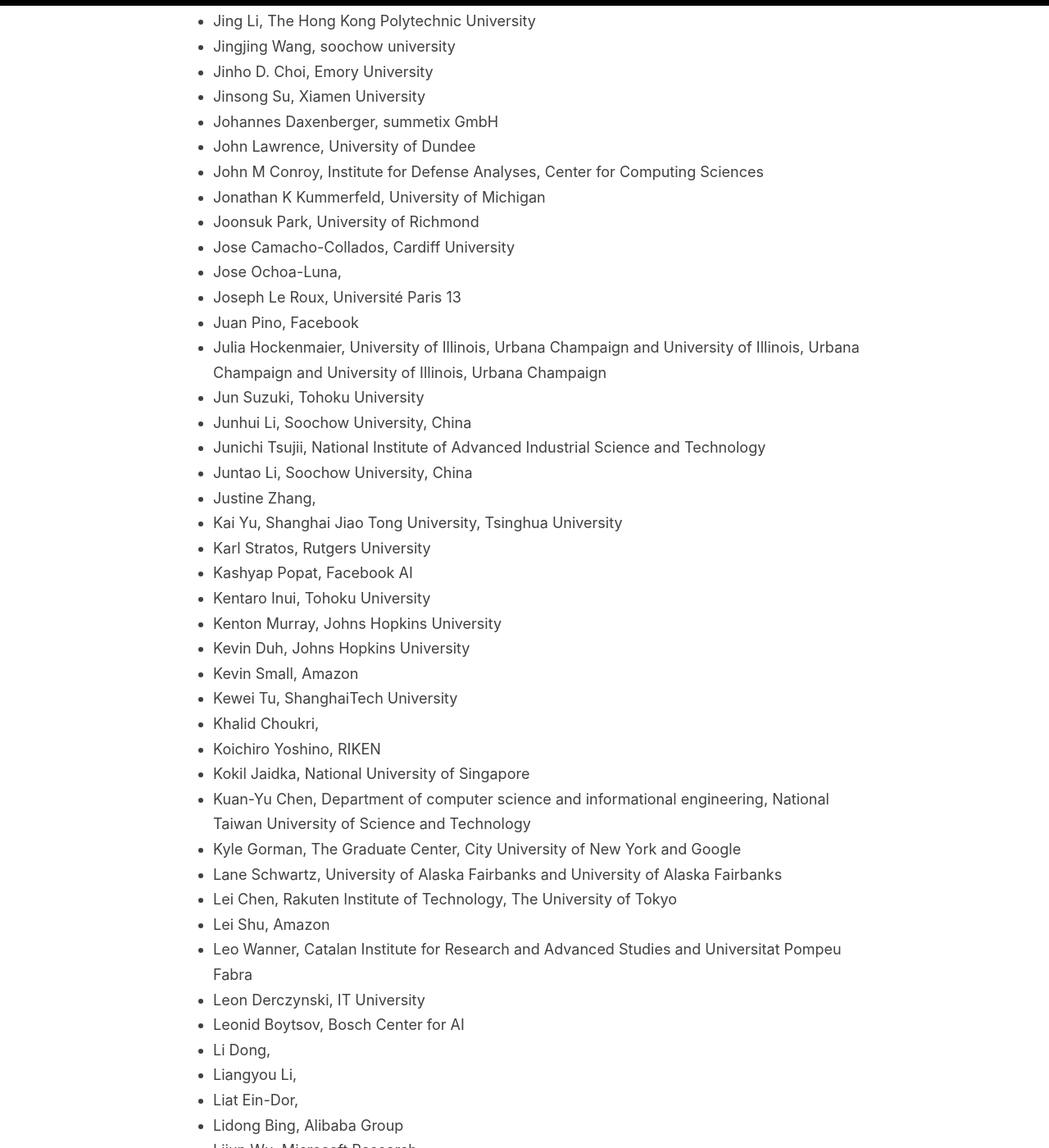
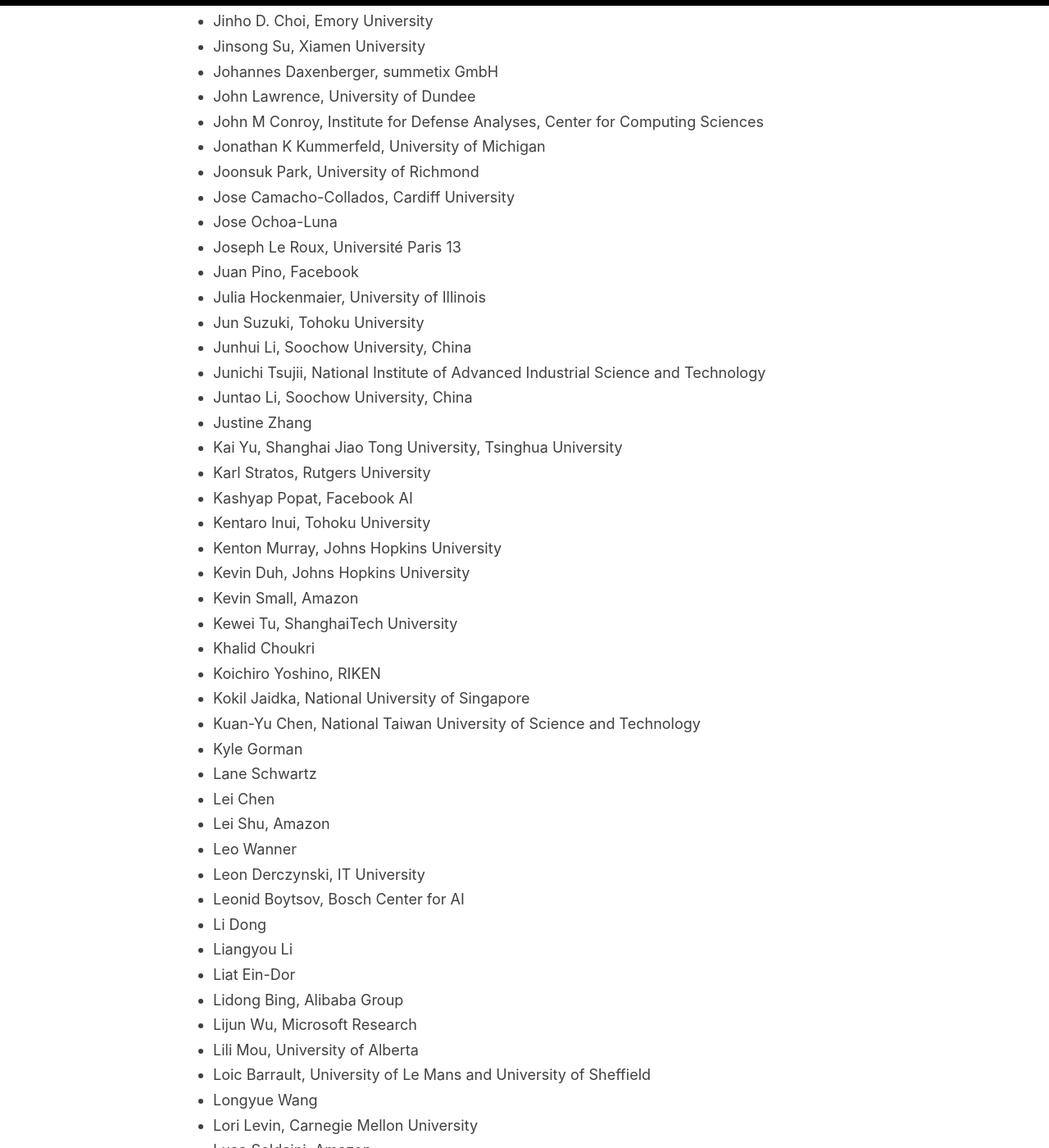
Before and after one commit to amitmerchant1990/reverie, a Jekyll site: the page built from people.md, in a window 1280 px wide and 1400 px high, scrolled down 5399 px. Shown: the whole window at 82% size. Built offline with Jekyll 4.4.1, drawn with Linux system fonts in a browser that asks for light colours; some of the changed text lies outside the part shown.

Commit message:
Update people.md

```diff
--- a/people.md
+++ b/people.md
@@ -52,19 +52,19 @@
 ## Action Editors
 
 - Alan Akbik, Humboldt Universität Berlin
-- Alborz Geramifard,
+- Alborz Geramifard
 - Alessandro Lenci, University of Pisa
 - Alexandra Birch, University of Edinburgh
 - Ali Basirat, Linköping University
 - Alice Oh, Korea Advanced Institute of Science and Technology
-- Alina Wróblewska,
-- Alla Rozovskaya,
+- Alina Wróblewska
+- Alla Rozovskaya
 - Allyson Ettinger, University of Chicago
-- Alon Jacovi,
+- Alon Jacovi
 - Amalia Todirascu, Université de Strasbourg
 - Amine Trabelsi, Lakehead University
 - Amrith Krishna, University of Cambridge
-- Andrea Madotto,
+- Andrea Madotto
 - Andrew Caines, University of Cambridge
 - Andrew Cattle, Amazon
 - Angel X Chang, Simon Fraser University
@@ -82,7 +82,7 @@
 - Attapol Rutherford, Chulalongkorn University
 - Baotian Hu, Harbin Institute of Technology, Shenzhen
 - Barry Devereux, Queen's University Belfast
-- Bei Shi,
+- Bei Shi
 - Boxing Chen, Alibaba Group
 - Brendan O'Connor, University of Massachusetts, Amherst
 - Bruno Martins, InstituInstituto Superior Técnico
@@ -96,12 +96,12 @@
 - Chris Brew, LivePerson
 - Christian Hardmeier, IT University of Copenhagen and Uppsala University
 - Colin Cherry, Google
-- Colin Raffel,
+- Colin Raffel
 - Constantine Lignos, Brandeis University
-- Cornelia Caragea, University of Illinois, Chicago and Kansas State University and University of North Texas, Denton
+- Cornelia Caragea
 - Courtney Napoles, Grammarly
 - Craig MacDonald, University of Glasgow
-- Daichi Mochihashi,
+- Daichi Mochihashi
 - Daisuke Kawahara, Waseda University
 - Daniel Beck, University of Melbourne
 - Daniel Cer, Google
@@ -124,13 +124,13 @@
 - Dima Taji, Birzeit University
 - Dipanjan Das, Google
 - Duyu Tang, Tencent AI Lab
-- Edoardo Ponti,
-- Eduard Dragut,
+- Edoardo Ponti
+- Eduard Dragut
 - Eduardo Blanco, Arizona State University
 - Efstathios Stamatatos, University of the Aegean
-- Ehsaneddin Asgari, University of California, Berkeley and Data Lab, Volkswagen Group and Helmholtz Center for Infection Research
+- Ehsaneddin Asgari
 - Ekaterina Kochmar, University of Bath
-- Elena Cabrio,
+- Elena Cabrio
 - Elisabetta Fersini, University of Milan-Bicocca
 - Emily Pitler, Google
 - Emily Prud'hommeaux, Boston College
@@ -152,23 +152,23 @@
 - Greg Durrett, University of Texas, Austin
 - Grzegorz Kondrak, University of Alberta
 - H. Schwartz, Stony Brook University (SUNY)
-- Hady W. Lauw, Singapore Management University and Singapore Management University
+- Hady W. Lauw, Singapore Management University
 - Hai Leong Chieu, DSO National Laboratories
-- Hainan Xu,
-- Hinrich Schuetze,
-- Honglei Guo,
+- Hainan Xu
+- Hinrich Schuetze
+- Honglei Guo
 - Hyeju Jang, University of British Columbia
-- Igor Malioutov,
+- Igor Malioutov, Bloomberg
 - Ines Rehbein, Universität Mannheim
 - Ivan Habernal, TU Darmstadt
 - Ivan Vladimir Meza Ruiz, UNAM
 - Iz Beltagy, Allen Institute for Artificial Intelligence
-- Jackie CK Cheung, Microsoft and Mila Research Institute and McGill University
+- Jackie CK Cheung
 - Jacob Andreas, Massachusetts Institute of Technology and Microsoft
-- Jan Niehues,
+- Jan Niehues
 - Jasmijn Bastings, Google
 - Jeremy Barnes, University of the Basque Country
-- Jesse Dodge,
+- Jesse Dodge
 - Jessica Ouyang, University of Texas at Dallas
 - Jianfei Yu, Nanjing University of Science and Technology
 - Jiatao Gu, Facebook AI Research
@@ -184,15 +184,15 @@
 - Jonathan K Kummerfeld, University of Michigan
 - Joonsuk Park, University of Richmond
 - Jose Camacho-Collados, Cardiff University
-- Jose Ochoa-Luna,
+- Jose Ochoa-Luna
 - Joseph Le Roux, Université Paris 13
 - Juan Pino, Facebook
-- Julia Hockenmaier, University of Illinois, Urbana Champaign and University of Illinois, Urbana Champaign and University of Illinois, Urbana Champaign
+- Julia Hockenmaier, University of Illinois
 - Jun Suzuki, Tohoku University
 - Junhui Li, Soochow University, China
 - Junichi Tsujii, National Institute of Advanced Industrial Science and Technology
 - Juntao Li, Soochow University, China
-- Justine Zhang,
+- Justine Zhang
 - Kai Yu, Shanghai Jiao Tong University, Tsinghua University
 - Karl Stratos, Rutgers University
 - Kashyap Popat, Facebook AI
@@ -201,32 +201,32 @@
 - Kevin Duh, Johns Hopkins University
 - Kevin Small, Amazon
 - Kewei Tu, ShanghaiTech University
-- Khalid Choukri,
+- Khalid Choukri
 - Koichiro Yoshino, RIKEN
 - Kokil Jaidka, National University of Singapore
-- Kuan-Yu Chen, Department of computer science and informational engineering, National Taiwan University of Science and Technology
-- Kyle Gorman, The Graduate Center, City University of New York and Google
-- Lane Schwartz, University of Alaska Fairbanks and University of Alaska Fairbanks
-- Lei Chen, Rakuten Institute of Technology, The University of Tokyo
+- Kuan-Yu Chen, National Taiwan University of Science and Technology
+- Kyle Gorman
+- Lane Schwartz
+- Lei Chen
 - Lei Shu, Amazon
-- Leo Wanner, Catalan Institute for Research and Advanced Studies and Universitat Pompeu Fabra
+- Leo Wanner
 - Leon Derczynski, IT University
 - Leonid Boytsov, Bosch Center for AI
-- Li Dong,
-- Liangyou Li,
-- Liat Ein-Dor,
+- Li Dong
+- Liangyou Li
+- Liat Ein-Dor
 - Lidong Bing, Alibaba Group
 - Lijun Wu, Microsoft Research
 - Lili Mou, University of Alberta
 - Loic Barrault, University of Le Mans and University of Sheffield
-- Longyue Wang,
-- Lori Levin, School of Computer Science, Carnegie Mellon University
+- Longyue Wang
+- Lori Levin, Carnegie Mellon University
 - Luca Soldaini, Amazon
 - Luciana Benotti, University of Cordoba
 - Luheng He, Google
 - Luis Chiruzzo, Facultad de Ingeniería - Universidad de la República - Uruguay
 - Luke Zettlemoyer, Facebook and University of Washington
-- Maarten Sap,
+- Maarten Sap
 - Maciej Ogrodniczuk, Institute of Computer Science, Polish Academy of Sciences
 - Mahnoosh Mehrabani, Interactions Corp.
 - Maja Popovic, Dublin City University
@@ -245,20 +245,20 @@
 - Marta Ruiz Costa-jussà,
 - Matan Orbach, International Business Machines
 - Matthias Gallé, Naver Labs Europe and NAVER and Naver Labs Europe
-- Mausam ., Indian Institute of Technology Delhi
-- Maxime Peyrard,
+- Mausam, Indian Institute of Technology Delhi
+- Maxime Peyrard
 - Md Shad Akhtar, Indraprastha Institute of Information Technology, Delhi
 - Melanie Siegel, Darmstadt University of Applied Sciences
 - Michael White, Ohio State University and Facebook
-- Michael Zock,
+- Michael Zock
 - Michel Galley, Microsoft
 - Miguel Ballesteros, Amazon
 - Mike Lewis, Facebook AI Research
 - Mikel Artetxe, Facebook AI Research
-- Miles Osborne,
-- Min Yang,
+- Miles Osborne
+- Min Yang
 - Minjoon Seo, Korea Advanced Institute of Science and Technology
-- Miryam de Lhoneux, Uppsala University and KU Leuven and University of Copenhagen
+- Miryam de Lhoneux
 - Mo Yu, International Business Machines
 - Mohamad Hardyman Barawi, Universiti Malaysia Sarawak
 - Mohamed Morchid, University of Avignon
@@ -278,31 +278,31 @@
 - Parisa Kordjamshidi, Michigan State University
 - Pascal Denis, INRIA
 - Paula Carvalho, INESC-ID
-- Pengfei Liu,
+- Pengfei Liu
 - Philippe Muller, IRIT, University of Toulouse
 - Piji Li, Nanhang University
 - Pontus Stenetorp, University College London
-- Preethi Jyothi,
+- Preethi Jyothi
 - Prodromos Malakasiotis, Institute of Informatics & Telecommunications, NCSR "Demokritos" and Athens University of Economics and Business
 - Pu-Jen Cheng, National Taiwan University
 - Qiang Ning, Amazon Alexa AI
 - Qing Gu, Nanjing University
 - Qipeng Guo, Amazon
 - Qun Liu, Noah's Ark Lab, Huawei Technologies Ltd.
-- Raj Dabre, National Institute of Information and Communications Technology (NICT), National Institute of Advanced Industrial Science and Technology
+- Raj Dabre
 - Raquel Fernández, University of Amsterdam
 - Rebecca J. Passonneau, Pennsylvania State University
 - Roberto Basili, University of Roma, Tor Vergata
 - Roi Reichart, Technion, Israel Institute of Technology
 - Rui Yan, Renmin University of China
-- Ruihai Dong,
-- Ruken Cakici,
+- Ruihai Dong
+- Ruken Cakici
 - Saku Sugawara, National Institute of Informatics
-- Sara Stymne,
+- Sara Stymne
 - Sarvnaz Karimi, CSIRO
 - Sebastian Gehrmann, Google Research
 - Seokhwan Kim, Amazon
-- Seong-Bae Park,
+- Seong-Bae Park
 - Serena Villata, CNRS
 - Shashank Srivastava, University of North Carolina, Chapel Hill
 - Shashi Narayan, Google
@@ -313,24 +313,24 @@
 - Simone Filice, Amazon
 - Simone Paolo Ponzetto, University of Mannheim
 - Siva Reddy, Mila, McGill University and Mila, McGill University
-- Snigdha Chaturvedi, Department of Computer Science, University of North Carolina, Chapel Hill
+- Snigdha Chaturvedi, University of North Carolina
 - Sophia Ananiadou, University of Manchester
 - Soujanya Poria, Singapore University of Technology and Design
-- Srini Iyer, University of Washington, Seattle and Department of Computer Science, University of Washington
+- Srini Iyer, University of Washington
 - Stefan Ultes, Mercedes Benz Research & Development
 - Steven Bethard, University of Arizona
 - Sujian Li, Peking University
-- Sumeet Kumar,
+- Sumeet Kumar
 - Suzan Verberne, Leiden University
 - Taeuk Kim, Hanyang University
-- Thien Huu Nguyen, , University of Oregon
+- Thien Huu Nguyen, University of Oregon
 - Thuy Vu, Amazon Alexa AI
 - Tianze Shi, Google
 - Tieyun Qian, Wuhan University
 - Timothy Baldwin, The University of Melbourne
 - Tommaso Pasini, University of Copenhagen
 - Tong Xiao, Northeastern University
-- Trang Tran, USC Institute for Creative Technologies, University of Southern California and University of Southern California
+- Trang Tran, University of Southern California
 - Udo Kruschwitz, University of Regensburg
 - Vincent Ng, University of Texas at Dallas
 - Vinodkumar Prabhakaran, Google
@@ -345,9 +345,9 @@
 - Weinan Zhang, Harbin Institute of Technology
 - Weiwei Sun, University of Cambridge
 - Wenjie Li, The Hong Kong Polytechnic University, The Hong Kong Polytechnic University
-- Wenpeng Yin,
+- Wenpeng Yin
 - Wray Buntine, Vin University and Monash University
-- Wu Liu,
+- Wu Liu
 - Xiang Ao, Institute of Computing Technology, Chinese Academy of Sciences
 - Xiang Ren, University of Southern California
 - Xiangliang Zhang, University of Notre Dame
@@ -357,11 +357,11 @@
 - Xingxing Zhang, Microsoft Research Asia
 - Xipeng Qiu, Fudan University
 - Xuanjing Huang, Fudan University
-- Yafeng Ren,
-- Yanan Cao,
+- Yafeng Ren
+- Yanan Cao
 - Yang Feng, Institute of Computing Technology, Chinese Academy of Sciences
 - Yang Gao, Google
-- Yang Liu,
+- Yang Liu
 - Yangfeng Ji, University of Virginia
 - Yannick Parmentier, Université de Lorraine
 - Yannick Versley, Amazon
@@ -370,7 +370,7 @@
 - Yonatan Bisk, Carnegie Mellon University
 - Yue Zhang, Westlake University
 - Yuji Matsumoto, RIKEN
-- Yuki Arase, Osaka University and AIST, National Institute of Advanced Industrial Science and Technology
+- Yuki Arase
 - Zeerak Talat, Simon Fraser University
 - Zeljko Agic, Unity Technologies and University of Split
 - Zhe Gan, Microsoft
@@ -379,13 +379,13 @@
 - Zhiguang Wang, Facebook
 - Zhiyuan Liu, Tsinghua University, Tsinghua University
 - Zhongjun He, Baidu
-- zhongyu wei, Fudan University
-- Ziqiang Cao,
+- Zhongyu Wei, Fudan University
+- Ziqiang Cao
 - Nanyun Peng, University of California, Los Angeles
 - Marianna Apidianaki, University of Helsinki
-- Ganesh Ramakrishnan, Indian Institute of Technology Bombay, Indian Institute of Technology Bombay
+- Ganesh Ramakrishnan, Indian Institute of Technology Bombay
 - Mark Anderson, Cardiff University
-- Debanjan Ghosh, Educational Testing Service and Massachusetts Institute of Technology
+- Debanjan Ghosh
 - Cecilia Alm, Rochester Institute of Technology
 - Amanda Stent, Colby College
 - Samuel R. Bowman, New York University
```
